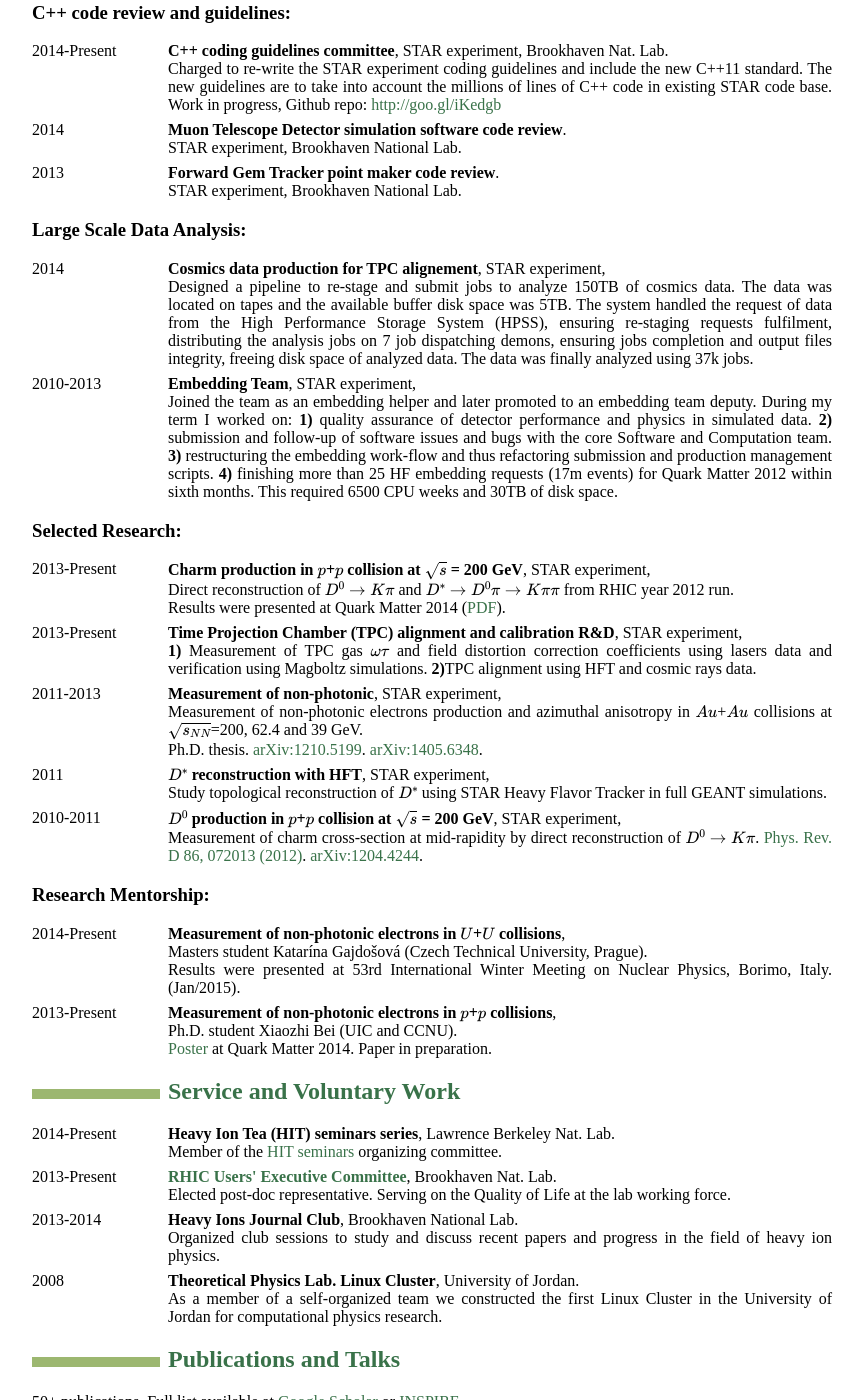
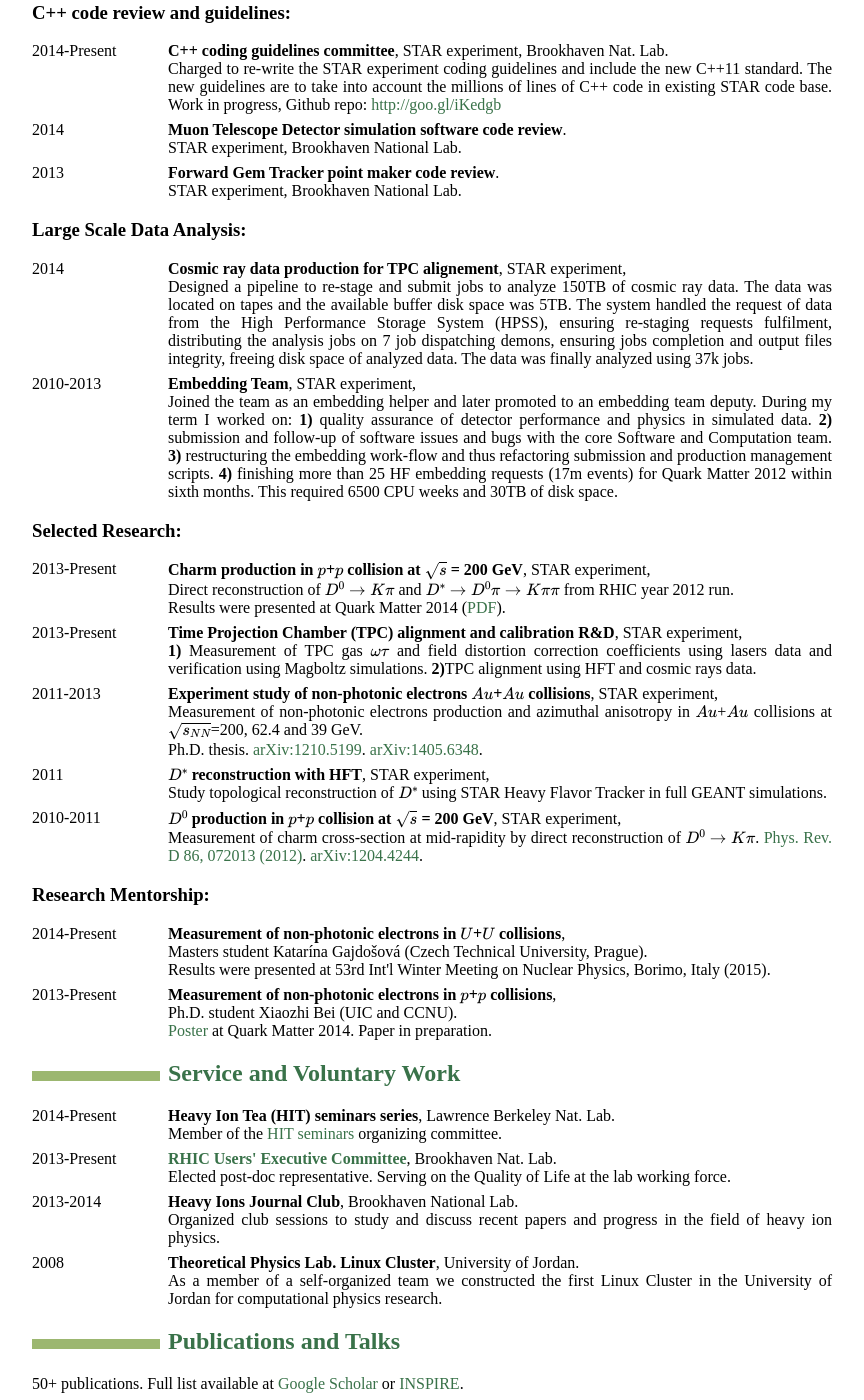
Before and after one commit to MustafaMustafa/MustafaMustafa.github.io, a Jekyll site: the page resume/resume.html, which Jekyll copies as it is, in a window 1280 px wide and 1400 px high, scrolled down 988 px. Shown: the whole window, without its empty margins (208-1072 px from the left). Built offline with Jekyll 4.4.1, drawn with Linux system fonts in a browser that asks for light colours; formulas are drawn with MathJax 3; some of the changed text lies outside the part shown.

Commit message:
publish latest CV

```diff
--- a/resume/resume.html
+++ b/resume/resume.html
@@ -80,7 +80,7 @@
 <h3 id="large-scale-data-analysis">Large Scale Data Analysis:</h3>
 <dl>
 <dt>2014</dt>
-<dd><p><strong>Cosmics data production for TPC alignement</strong>, STAR experiment,<br />Designed a pipeline to re-stage and submit jobs to analyze 150TB of cosmics data. The data was located on tapes and the available buffer disk space was 5TB. The system handled the request of data from the High Performance Storage System (HPSS), ensuring re-staging requests fulfilment, distributing the analysis jobs on 7 job dispatching demons, ensuring jobs completion and output files integrity, freeing disk space of analyzed data. The data was finally analyzed using 37k jobs.</p>
+<dd><p><strong>Cosmic ray data production for TPC alignement</strong>, STAR experiment,<br />Designed a pipeline to re-stage and submit jobs to analyze 150TB of cosmic ray data. The data was located on tapes and the available buffer disk space was 5TB. The system handled the request of data from the High Performance Storage System (HPSS), ensuring re-staging requests fulfilment, distributing the analysis jobs on 7 job dispatching demons, ensuring jobs completion and output files integrity, freeing disk space of analyzed data. The data was finally analyzed using 37k jobs.</p>
 </dd>
 <dt>2010-2013</dt>
 <dd><p><strong>Embedding Team</strong>, STAR experiment,<br />Joined the team as an embedding helper and later promoted to an embedding team deputy. During my term I worked on: <strong>1)</strong> quality assurance of detector performance and physics in simulated data. <strong>2)</strong> submission and follow-up of software issues and bugs with the core Software and Computation team. <strong>3)</strong> restructuring the embedding work-flow and thus refactoring submission and production management scripts. <strong>4)</strong> finishing more than 25 HF embedding requests (17m events) for Quark Matter 2012 within sixth months. This required 6500 CPU weeks and 30TB of disk space.</p>
@@ -95,7 +95,7 @@
 <dd><p><strong>Time Projection Chamber (TPC) alignment and calibration R&amp;D</strong>, STAR experiment,<br /><strong>1)</strong> Measurement of TPC gas <span class="math">\(\omega\tau\)</span> and field distortion correction coefficients using lasers data and verification using Magboltz simulations. <strong>2)</strong>TPC alignment using HFT and cosmic rays data.</p>
 </dd>
 <dt>2011-2013</dt>
-<dd><p><strong>Measurement of non-photonic</strong>, STAR experiment,<br />Measurement of non-photonic electrons production and azimuthal anisotropy in <span class="math">\(Au\)</span>+<span class="math">\(Au\)</span> collisions at <span class="math">\(\sqrt{s_{NN}}\)</span>=200, 62.4 and 39 GeV.<br />Ph.D. thesis. <a href="http://arxiv.org/abs/1210.5199">arXiv:1210.5199</a>. <a href="http://arxiv.org/abs/1405.6348">arXiv:1405.6348</a>.</p>
+<dd><p><strong>Experiment study of non-photonic electrons <span class="math">\(Au\)</span>+<span class="math">\(Au\)</span> collisions</strong>, STAR experiment,<br />Measurement of non-photonic electrons production and azimuthal anisotropy in <span class="math">\(Au\)</span>+<span class="math">\(Au\)</span> collisions at <span class="math">\(\sqrt{s_{NN}}\)</span>=200, 62.4 and 39 GeV.<br />Ph.D. thesis. <a href="http://arxiv.org/abs/1210.5199">arXiv:1210.5199</a>. <a href="http://arxiv.org/abs/1405.6348">arXiv:1405.6348</a>.</p>
 </dd>
 <dt>2011</dt>
 <dd><p><strong><span class="math">\(D^{*}\)</span> reconstruction with HFT</strong>, STAR experiment,<br />Study topological reconstruction of <span class="math">\(D^{*}\)</span> using STAR Heavy Flavor Tracker in full GEANT simulations.</p>
@@ -107,7 +107,7 @@
 <h3 id="research-mentorship">Research Mentorship:</h3>
 <dl>
 <dt>2014-Present</dt>
-<dd><p><strong>Measurement of non-photonic electrons in <span class="math">\(U\)</span>+<span class="math">\(U\)</span> collisions</strong>,<br />Masters student Katarína Gajdošová (Czech Technical University, Prague).<br />Results were presented at 53rd International Winter Meeting on Nuclear Physics, Borimo, Italy. (Jan/2015).</p>
+<dd><p><strong>Measurement of non-photonic electrons in <span class="math">\(U\)</span>+<span class="math">\(U\)</span> collisions</strong>,<br />Masters student Katarína Gajdošová (Czech Technical University, Prague).<br />Results were presented at 53rd Int'l Winter Meeting on Nuclear Physics, Borimo, Italy (2015).</p>
 </dd>
 <dt>2013-Present</dt>
 <dd><p><strong>Measurement of non-photonic electrons in <span class="math">\(p\)</span>+<span class="math">\(p\)</span> collisions</strong>,<br />Ph.D. student Xiaozhi Bei (UIC and CCNU).<br /><a href="https://indico.cern.ch/event/219436/session/2/contribution/542">Poster</a> at Quark Matter 2014. Paper in preparation.</p>
@@ -138,7 +138,7 @@
 <p><br></p>
 </dd>
 <dt>Scientific Computing</dt>
-<dd><p>Monte Carlo Simulations, ROOT, Mathematical Modeling</p>
+<dd><p>ROOT, Large Scale Data Analysis (on clusters), Monte Carlo Simulations, Mathematical Modeling</p>
 <br>
 </dd>
 <dt>OS</dt>
```
Also changed, not shown: 2 other files.
